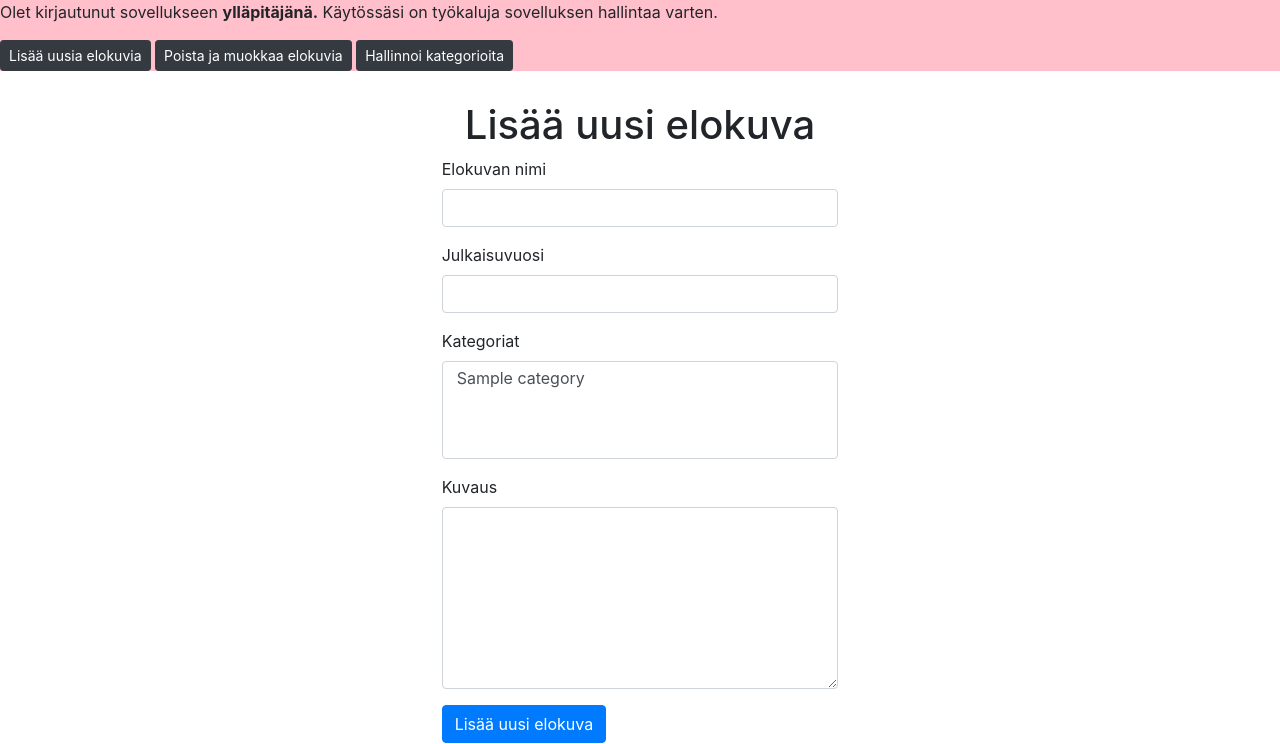
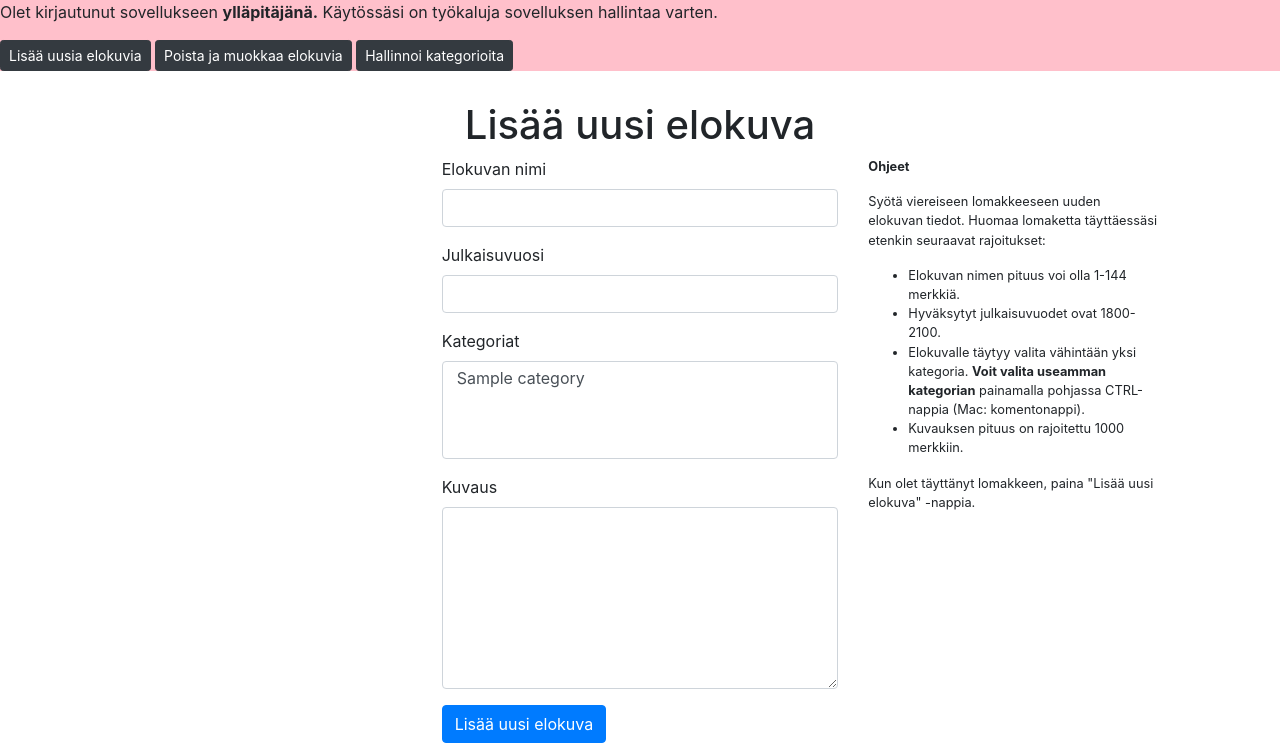
Before and after one commit to anketola/Tietokanta-leffasovellus, a Flask app: page /movies/new/ in a window 1280 px wide. Shown: the part 56-800 px from the top of the page. Run offline with Flask 2, Linux system fonts and the light colour scheme; a user stored in the database is signed in; tables that the repository leaves empty hold one stand-in row (values such as "Sample post"); some libraries are stand-ins or nearby versions.

Commit message:
Lisätty helpottavia ohjeita suoraan sovellukseen

```diff
--- a/application/auth/forms.py
+++ b/application/auth/forms.py
@@ -9,8 +9,8 @@ class LoginForm(FlaskForm):
         csrf = False
 
 class RegisterForm(FlaskForm):
-    username = StringField("Käyttäjänimi", [validators.Length(min=5, max=20, message="Käyttäjänimen pituuden tulee olla %(min)d - %(max)d merkkiä.")], render_kw={"class": "form-control"})
-    password = PasswordField("Salasana", [validators.Length(min=5, max=20, message="Salasanan pituuden tulee olla %(min)d - %(max)d merkkiä.")], render_kw={"class": "form-control"})
+    username = StringField("Käyttäjänimi", [validators.Length(min=5, max=20, message="Käyttäjänimen pituuden tulee olla %(min)d - %(max)d merkkiä.")], render_kw={"class": "form-control", "aria-describedby": "usernameHelp"})
+    password = PasswordField("Salasana", [validators.Length(min=5, max=20, message="Salasanan pituuden tulee olla %(min)d - %(max)d merkkiä.")], render_kw={"class": "form-control", "aria-describedby": "passwordHelp"})
 
     class Meta:
         csrf = False
--- a/application/templates/auth/new.html
+++ b/application/templates/auth/new.html
@@ -14,10 +14,12 @@
         <div class="form-group">
           {{ form.username.label  }}
           {{ form.username }}
+          <small id="usernameHelp" class="form-text text-muted">Valitse 5-20 merkkiä pitkä käyttäjänimi.</small>
         </div>
         <div class="form-group">
           {{ form.password.label  }}
           {{ form.password }}
+          <small id="passwordHelp" class="form-text text-muted">Valitse 5-20 merkkiä pitkä salasana.</small>
         </div>
         <button type="submit" class="btn btn-success">Rekisteröidy</button>
       </form>
--- a/application/templates/movies/new.html
+++ b/application/templates/movies/new.html
@@ -50,6 +50,19 @@
           <button type="submit" class="btn btn-primary">Lisää uusi elokuva</button>
         </form>
       </div>
+      <div class="col-3">
+        <small>
+            <p><strong>Ohjeet</strong></p>
+            <p>Syötä viereiseen lomakkeeseen uuden elokuvan tiedot. Huomaa lomaketta täyttäessäsi etenkin seuraavat rajoitukset:</p>
+            <ul>
+                <li>Elokuvan nimen pituus voi olla 1-144 merkkiä.</li>
+                <li>Hyväksytyt julkaisuvuodet ovat 1800-2100.</li>
+                <li>Elokuvalle täytyy valita vähintään yksi kategoria. <strong>Voit valita useamman kategorian</strong> painamalla pohjassa CTRL-nappia (Mac: komentonappi).</li>
+                <li>Kuvauksen pituus on rajoitettu 1000 merkkiin.</li>
+            </ul>
+            <p>Kun olet täyttänyt lomakkeen, paina "Lisää uusi elokuva" -nappia.</p>
+        </small>
+      </div>
     </div>
 </div>
 {% endblock %}
```
Also changed, not shown: application/templates/movies/edit.html (+13 -0 lines), application/templates/reviews/edit.html (+10 -0 lines), application/templates/reviews/new.html (+9 -0 lines).
